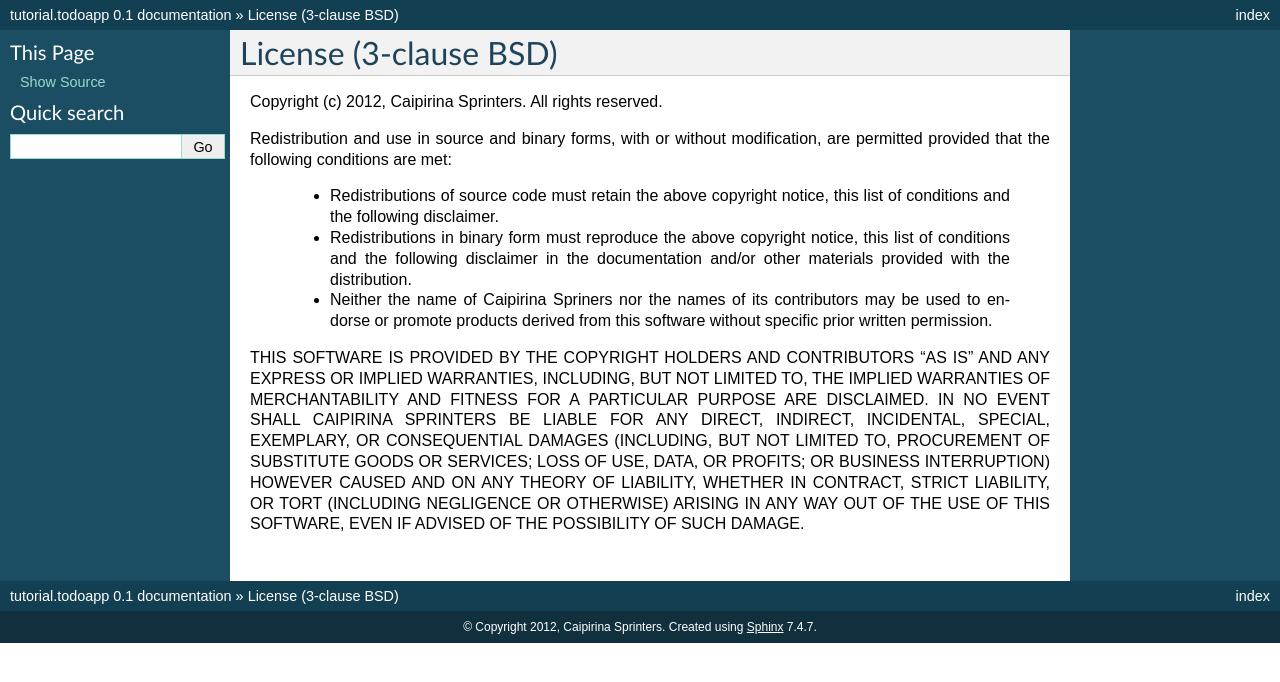
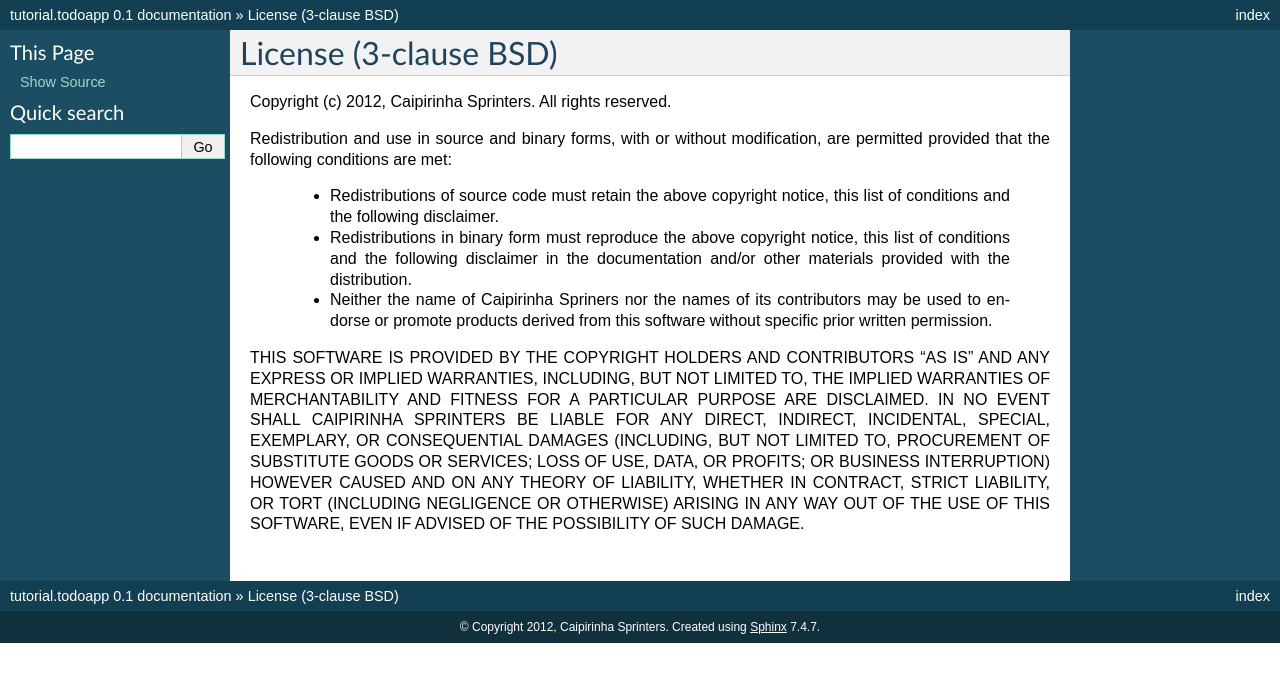
Before and after one commit to collective/tutorial.todoapp, a Sphinx documentation site: the page built from docs/LICENSE.rst, in a window 1280 px wide. Shown: the top 682 px of the page. Built offline with Sphinx 7.4.7, drawn with Linux system fonts in a browser that asks for light colours; pages that are not in the unit, such as notebooks, are missing from menus.

Commit message:
properly spell our favorite cocktail

```diff
--- a/docs/LICENSE.rst
+++ b/docs/LICENSE.rst
@@ -1,7 +1,7 @@
 License (3-clause BSD)
 ======================
 
-Copyright (c) 2012, Caipirina Sprinters. All rights reserved.
+Copyright (c) 2012, Caipirinha Sprinters. All rights reserved.
 
 Redistribution and use in source and binary forms, with or without
 modification, are permitted provided that the following conditions are met:
@@ -13,14 +13,14 @@
    notice, this list of conditions and the following disclaimer in the
    documentation and/or other materials provided with the distribution.
 
- * Neither the name of Caipirina Spriners nor the names of its contributors may
+ * Neither the name of Caipirinha Spriners nor the names of its contributors may
    be used to endorse or promote products derived from this software
    without specific prior written permission.
 
 THIS SOFTWARE IS PROVIDED BY THE COPYRIGHT HOLDERS AND CONTRIBUTORS "AS IS"
 AND ANY EXPRESS OR IMPLIED WARRANTIES, INCLUDING, BUT NOT LIMITED TO, THE
 IMPLIED WARRANTIES OF MERCHANTABILITY AND FITNESS FOR A PARTICULAR PURPOSE ARE
-DISCLAIMED. IN NO EVENT SHALL CAIPIRINA SPRINTERS BE LIABLE FOR ANY DIRECT,
+DISCLAIMED. IN NO EVENT SHALL CAIPIRINHA SPRINTERS BE LIABLE FOR ANY DIRECT,
 INDIRECT, INCIDENTAL, SPECIAL, EXEMPLARY, OR CONSEQUENTIAL DAMAGES (INCLUDING,
 BUT NOT LIMITED TO, PROCUREMENT OF SUBSTITUTE GOODS OR SERVICES; LOSS OF USE,
 DATA, OR PROFITS; OR BUSINESS INTERRUPTION) HOWEVER CAUSED AND ON ANY THEORY
--- a/docs/conf.py
+++ b/docs/conf.py
@@ -26,7 +26,7 @@
 # General information about the project.
 from datetime import datetime
 project = u'tutorial.todoapp'
-copyright = u'%s, Caipirina Sprinters' % datetime.now().year
+copyright = u'%s, Caipirinha Sprinters' % datetime.now().year
 
 # The version info for the project you're documenting, acts as replacement for
 # |version| and |release|, also used in various other places throughout the
--- a/setup.py
+++ b/setup.py
@@ -28,7 +28,7 @@
         "Programming Language :: Python",
     ],
     keywords='Plone Python',
-    author='Caipirina Sprinters',
+    author='Caipirinha Sprinters',
     author_email='plone-users@lists.sourceforge.net',
     url='http://githib.com/collective/tutorial.todoapp',
     license='BSD',
```
